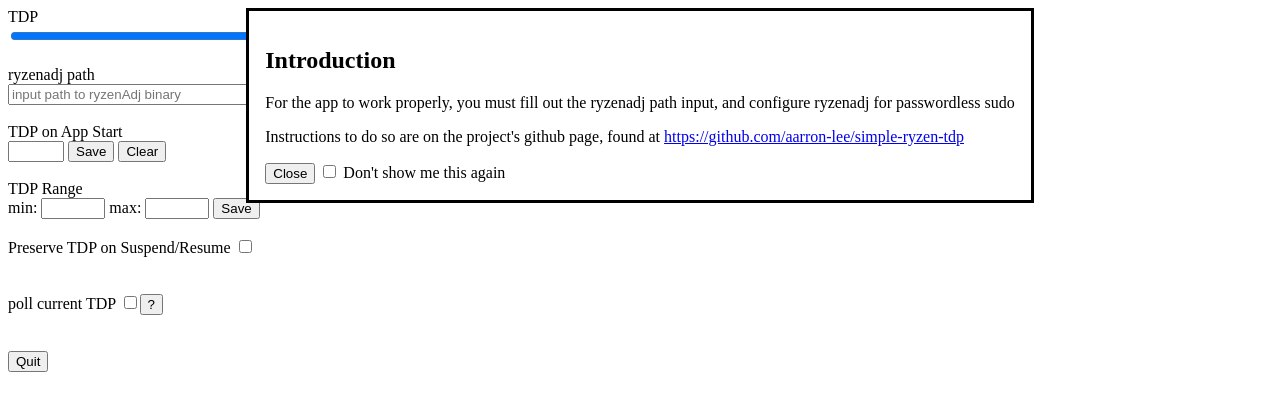
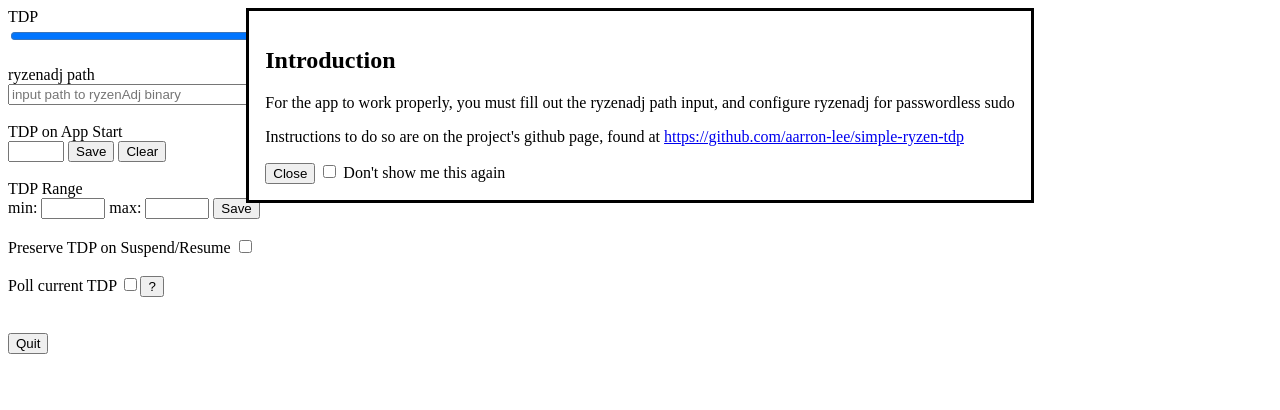
Before and after one commit to aarron-lee/simple-ryzen-tdp, an Electron app: page index.html in a window 1280 px wide. Drawn offline with Linux system fonts and the light colour scheme.

Commit message:
update styling + fix typo

```diff
--- a/index.html
+++ b/index.html
@@ -86,10 +86,9 @@
         <input type="checkbox" id="preserveTdpOnSuspend" />
       </span>
       <br />
-      <br />
       <span>
         <label class="form-label" for="pollTdp"
-          >poll current TDP</label
+          >Poll current TDP</label
         >
         <input type="checkbox" id="pollTdp" /><button type="button" id="pollTdpInfoButton">?</button>
       </span>
```
